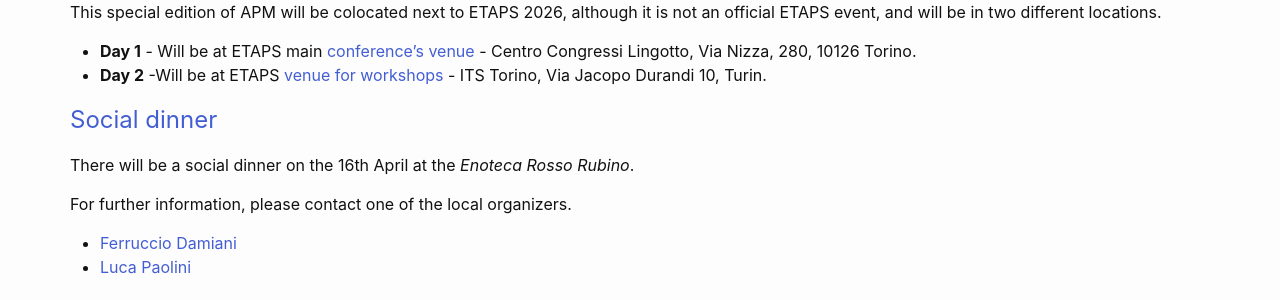
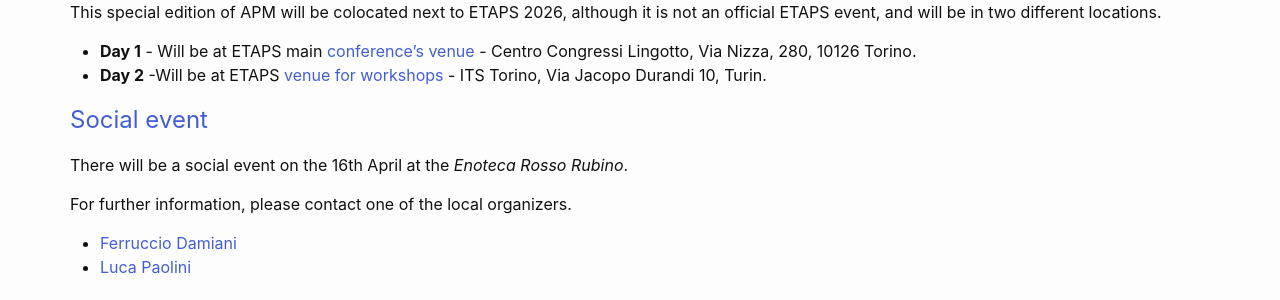
Before and after one commit to apm-workshop/at-etaps2026, a Jekyll site: the page built from _pages/venue.md, in a window 1280 px wide. Shown: the part 795-1095 px from the top of the page. Built offline with Jekyll 4.4.1, drawn with Linux system fonts in a browser that asks for light colours.

Commit message:
Update venue.md

```diff
--- a/_pages/venue.md
+++ b/_pages/venue.md
@@ -13,10 +13,10 @@ This special edition of APM will be colocated next to ETAPS 2026, although it is
 
 
 
-## Social dinner
+## Social event
 {: .secondH}
 
-There will be a social dinner on the 16th April at the _Enoteca Rosso Rubino_.
+There will be a social event on the 16th April at the _Enoteca Rosso Rubino_.
 
 
 For further information, please contact one of the local organizers.
```
